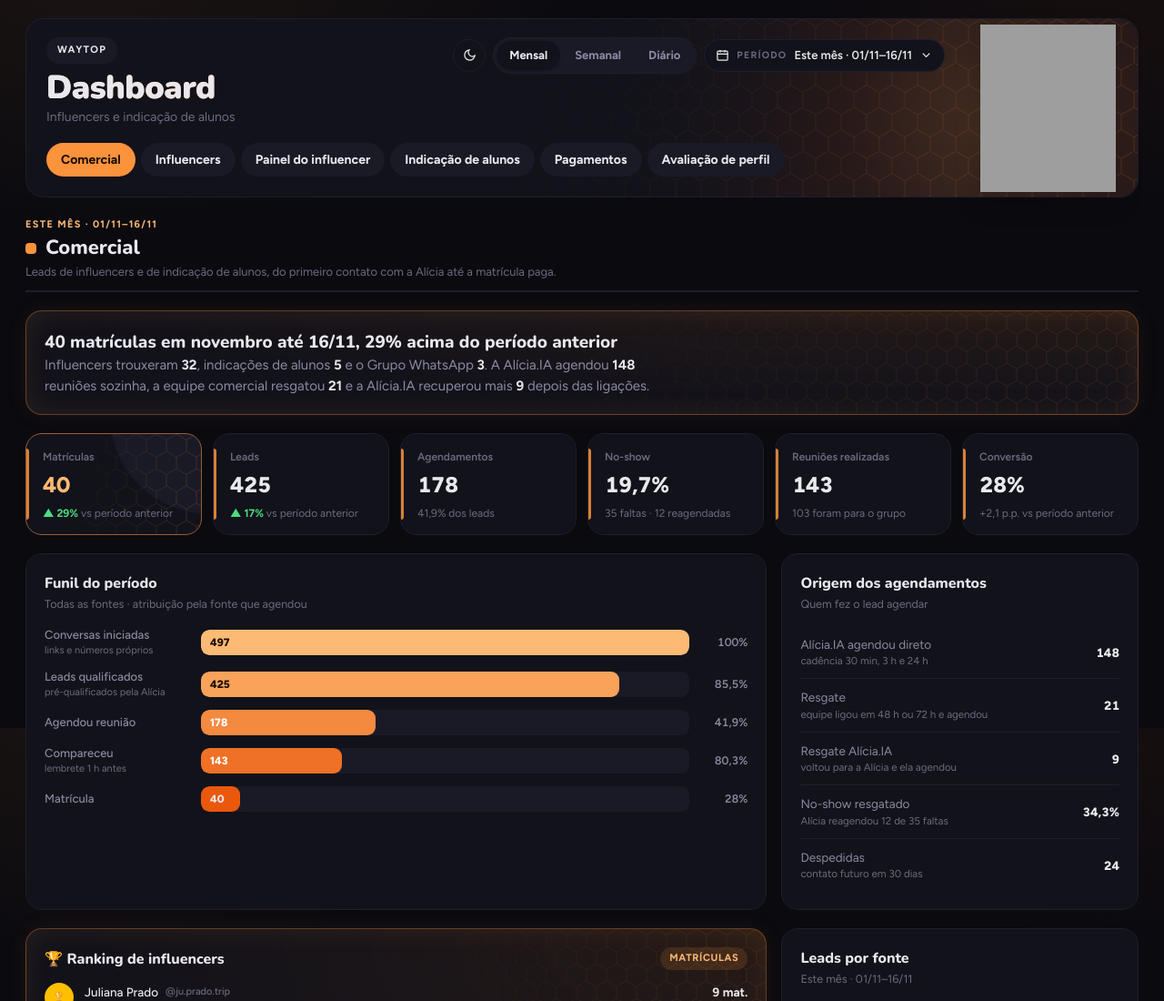
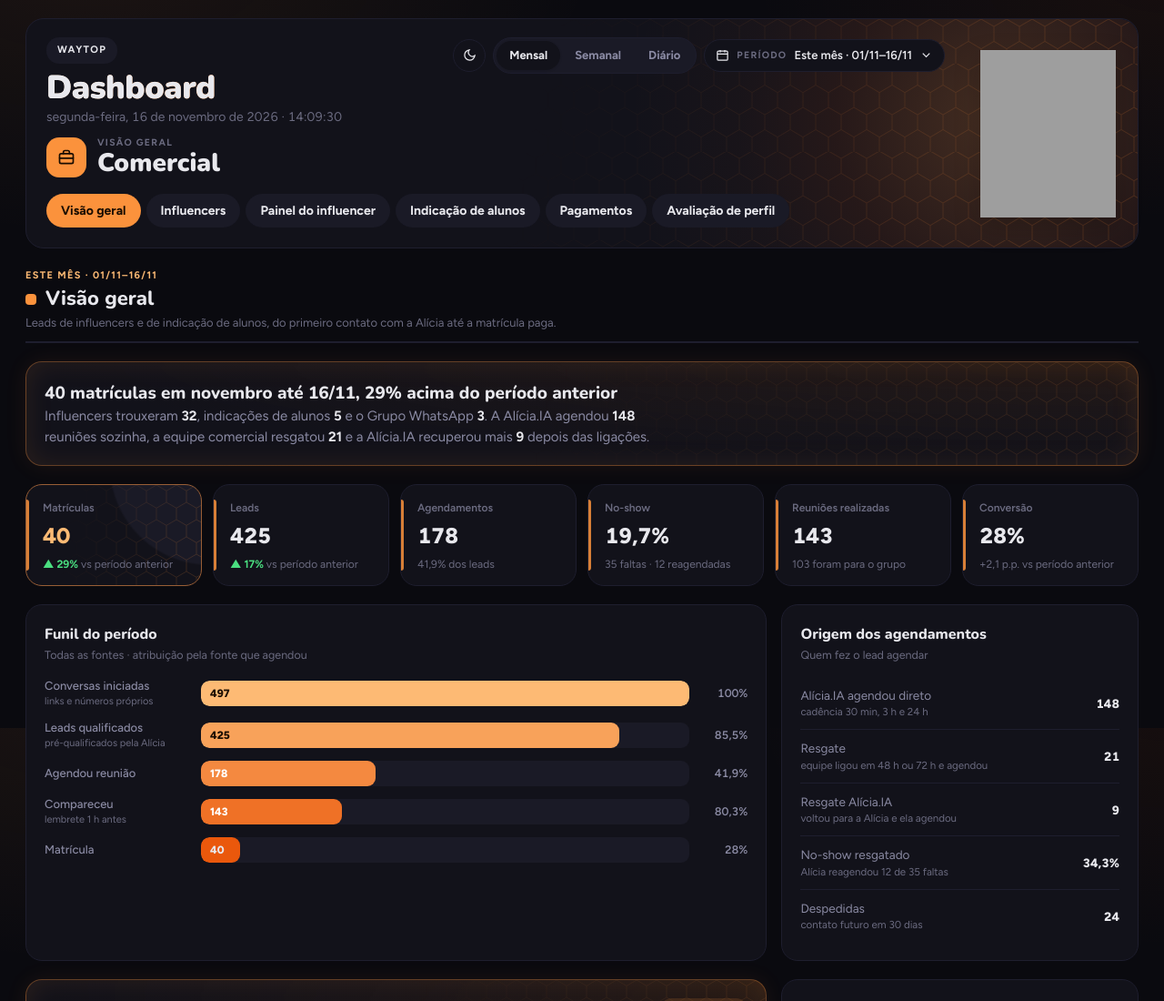
Before and after one commit to 7Beeai/waytop-dashboard, a plain HTML site: page site/index.html in a window 1280 px wide. Shown: the top 1100 px of the page at 91% size. Drawn offline with nearby package versions, Linux system fonts and the light colour scheme; grey boxes are pictures that could not be loaded.

Commit message:
Cabeçalho no padrão CDT: Dashboard, data e relógio, bloco Comercial; aba volta a Visão geral
Co-Authored-By: Claude Opus 5.5 <noreply@anthropic.com>
Claude-Session: https://claude.ai/code/session_01XcDn4jC7yQUWKwWJnS5J3W

```diff
--- a/site/index.html
+++ b/site/index.html
@@ -74,7 +74,11 @@ body{background:radial-gradient(900px 520px at 8% -8%,rgb(var(--glow-rgb) / .08)
 @media(min-width:1180px){.hero-row{flex-direction:row;justify-content:space-between;align-items:flex-start;padding-right:190px}}
 .brandtag{align-self:flex-start;display:inline-flex;align-items:center;gap:8px;border-radius:14px;background:var(--secondary);padding:6px 12px;font-size:11px;font-weight:700;letter-spacing:.12em;text-transform:uppercase;color:var(--ink)}
 .hero-title{margin:8px 0 2px;font-family:var(--f-display);font-weight:900;font-size:clamp(1.5rem,4vw,2.25rem);letter-spacing:-.015em;line-height:1.08;color:var(--ink)}
-.hero-sub{margin:0;color:var(--muted);font-size:14px}
+.hero-sub{margin:0;color:var(--muted);font-size:14px}.tabnum{font-variant-numeric:tabular-nums}
+.hero-unit{margin-top:12px;display:flex;align-items:center;gap:12px;min-width:0}
+.hu-ico{width:44px;height:44px;flex:none;display:grid;place-items:center;border-radius:14px;background:var(--accent);color:var(--on-accent)}.hu-ico svg{width:20px;height:20px}
+.hu-txt{display:flex;flex-direction:column;min-width:0}.hu-txt small{font-size:10.5px;font-weight:700;letter-spacing:.12em;text-transform:uppercase;color:var(--muted);line-height:1}
+.hu-txt b{font-family:var(--f-display);font-weight:900;line-height:1.15;color:var(--fg);font-size:clamp(1.25rem,2.6vw,1.75rem)}
 .hero-actions{display:flex;flex-wrap:wrap;gap:8px;align-items:center}
 .btn{display:inline-flex;align-items:center;gap:6px;height:36px;padding:0 14px;border-radius:999px;border:1px solid var(--border);background:var(--card);font-size:13px;font-weight:600;cursor:pointer}
 .btn:hover{background:var(--secondary)}
@@ -329,7 +333,8 @@ section[hidden],.dp[hidden]{display:none!important}
       <div>
         <span class="brandtag">WAYTOP</span>
         <p class="hero-title">Dashboard</p>
-        <p class="hero-sub" id="hero-sub">Influencers e indicação de alunos</p>
+        <p class="hero-sub tabnum" id="hero-relogio">&nbsp;</p>
+        <div class="hero-unit"><span class="hu-ico"><svg viewBox="0 0 24 24" fill="none" stroke="currentColor" stroke-width="2" stroke-linecap="round" stroke-linejoin="round"><rect x="3" y="7" width="18" height="13" rx="2"/><path d="M8 7V5a2 2 0 0 1 2-2h4a2 2 0 0 1 2 2v2M3 13h18"/></svg></span><span class="hu-txt"><small>Visão geral</small><b>Comercial</b></span></div>
       </div>
       <div class="hero-actions">
         <button class="btn" id="theme-btn" type="button" aria-label="Alternar modo dia e noite" title="Alternar modo dia e noite" style="width:36px;padding:0;justify-content:center"><svg id="theme-ico" viewBox="0 0 24 24" fill="none" stroke="currentColor" stroke-width="2"></svg><span id="theme-lbl" hidden></span></button>
@@ -349,7 +354,7 @@ section[hidden],.dp[hidden]{display:none!important}
       </div>
     </div>
     <nav class="navpills" id="nav">
-      <a href="#geral" data-v="geral">Comercial</a>
+      <a href="#geral" data-v="geral">Visão geral</a>
       <a href="#influencers" data-v="influencers">Influencers</a>
       <a href="#painel" data-v="painel">Painel do influencer</a>
       <a href="#indicacoes" data-v="indicacoes">Indicação de alunos</a>
@@ -366,7 +371,7 @@ section[hidden],.dp[hidden]{display:none!important}
       <section id="v-geral" data-view="geral">
         <div class="wrap" style="padding:0">
           <div class="head">
-            <div><div class="eyebrow" data-periodo></div><h1>Comercial</h1><p class="sub">Leads de influencers e de indicação de alunos, do primeiro contato com a Alícia até a matrícula paga.</p></div>
+            <div><div class="eyebrow" data-periodo></div><h1>Visão geral</h1><p class="sub">Leads de influencers e de indicação de alunos, do primeiro contato com a Alícia até a matrícula paga.</p></div>
           </div>
 
           <div class="card hot hero">
@@ -1275,4 +1280,9 @@ addEventListener("hashchange", () => { route(); window.scrollTo(0,0); });
 
 render();
 route();
+
+/* Relógio do cabeçalho (igual ao CDT): "segunda-feira, 16 de novembro de 2026 · 11:05:40" */
+(function relogio(){ const el=$("hero-relogio"); const t=()=>{ const d=new Date();
+  el.textContent = d.toLocaleDateString("pt-BR",{weekday:"long",day:"numeric",month:"long",year:"numeric"})+" · "+d.toLocaleTimeString("pt-BR",{hour:"2-digit",minute:"2-digit",second:"2-digit"}); };
+  t(); setInterval(t,1000); })();
 </script>
```
